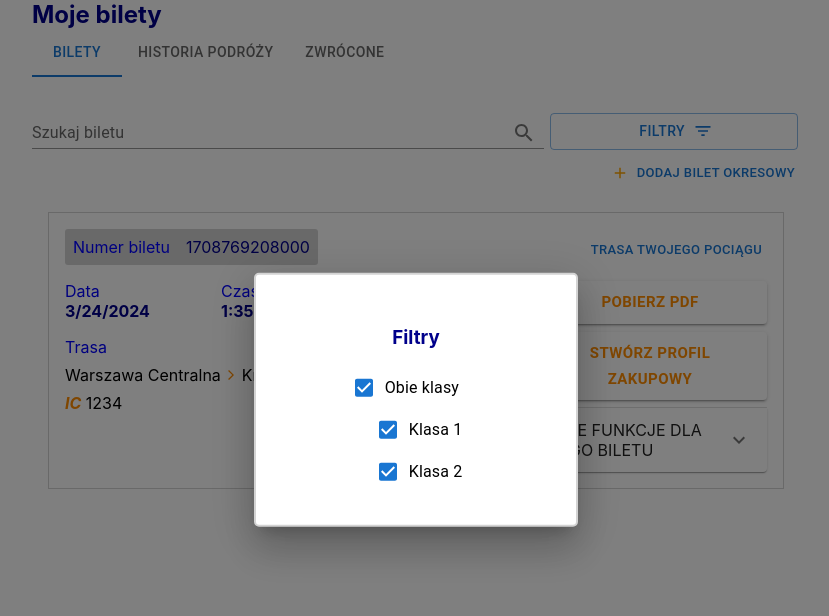
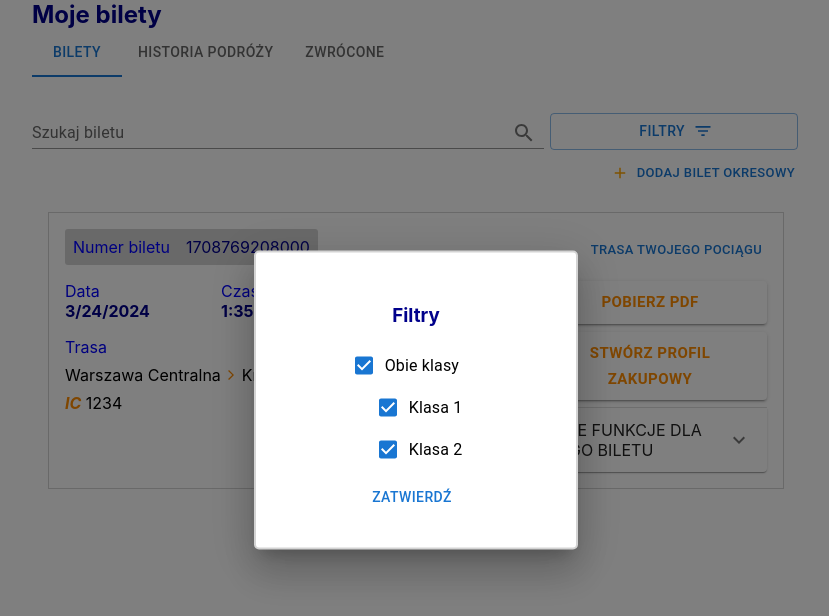
Before and after one commit to Igor-Lisowski/PKP, a React (Create React App) app: page / in a window 1280 px wide. Both pictures are taken after a click on the button "FILTRY". Shown: the top 616 px of the page, without its empty margins (224-1053 px from the left). Built offline with nearby package versions, Linux system fonts and the light colour scheme.

Commit message:
feat: add confirm button on filters modal

```diff
--- a/src/App.tsx
+++ b/src/App.tsx
@@ -117,7 +117,11 @@ function App() {
     }));
   };
 
-  function handleFilterModalClose(classFilters: boolean[]) {
+  function handleFilterModalClose(
+    classFilters: boolean[],
+    isConfirmed = false
+  ) {
+    if (isConfirmed) {
       setState({
         ...state,
         classFilters: classFilters,
@@ -128,6 +132,9 @@ function App() {
         ),
         isFilterModalOpen: false,
       });
+    } else {
+      setState({ ...state, isFilterModalOpen: false });
+    }
   }
 
   function getFilteredTickets(
--- a/src/components/FilterModal.tsx
+++ b/src/components/FilterModal.tsx
@@ -1,5 +1,6 @@
 import {
   Box,
+  Button,
   Checkbox,
   FormControl,
   FormControlLabel,
@@ -86,6 +87,12 @@ function FilterModalComponent({ isOpen, classFilters, handleModalClose }) {
                 }
               />
             </Box>
+            <Button
+              sx={{ mt: 1, mr: 1 }}
+              onClick={() => handleModalClose(state.classFilters, true)}
+            >
+              Zatwierdź
+            </Button>
           </FormControl>
         </Box>
       </Box>
```
Lines whose indentation alone changed are shown as unchanged.
